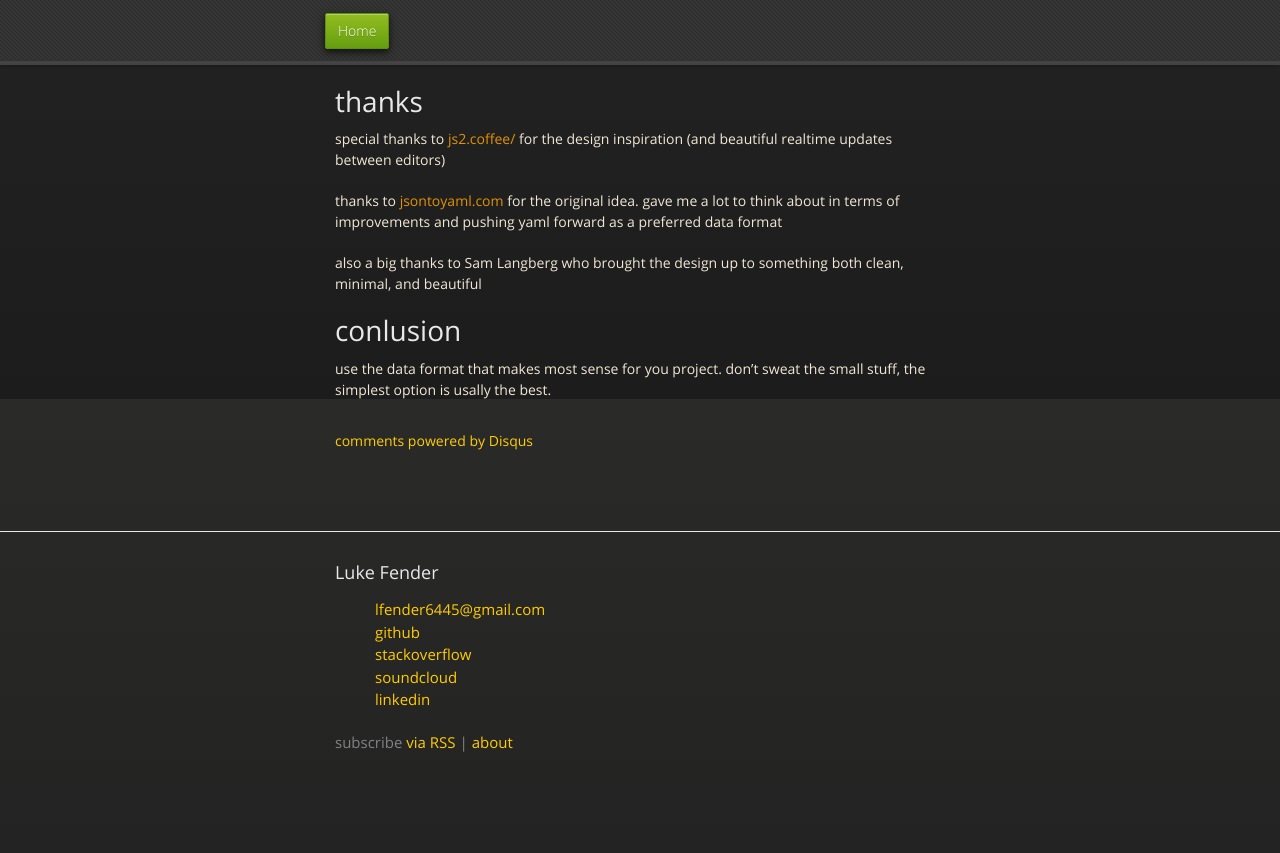
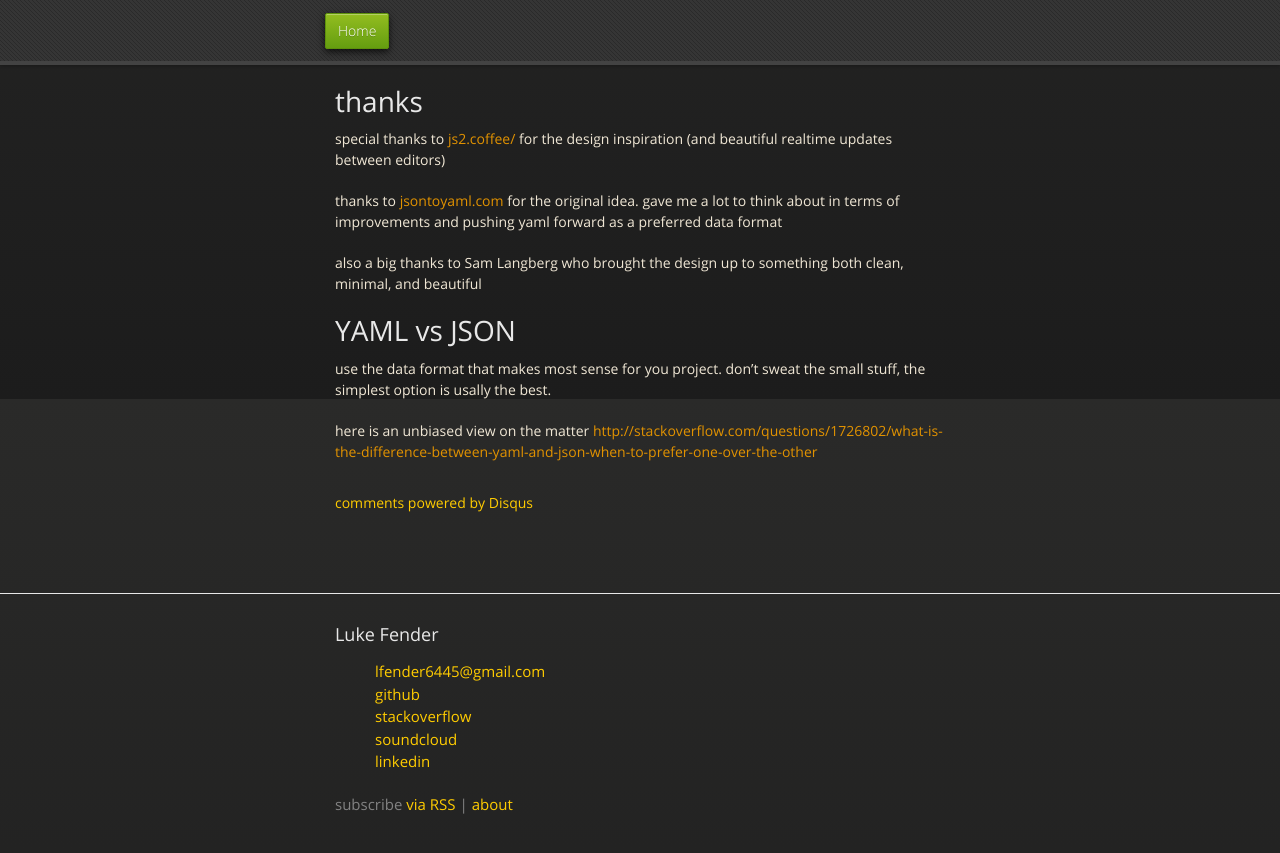
Before and after one commit to lfender6445/lfender6445.github.io, a Jekyll site: the page built from _posts/2015-04-07-json2yaml.com-released.md, in a window 1280 px wide and 900 px high, scrolled down 501 px. Shown: the top 853 px of the window. Built offline with Jekyll 4.4.1, drawn with Linux system fonts in a browser that asks for light colours; nearby versions of some CDN libraries; comment, search, counter and statistics services are not loaded.

Commit message:
update post

```diff
--- a/_posts/2015-04-07-json2yaml.com-released.md
+++ b/_posts/2015-04-07-json2yaml.com-released.md
@@ -23,6 +23,8 @@ thanks to [jsontoyaml.com](http://jsontoyaml.com) for the original idea. gave me
 
 also a big thanks to Sam Langberg who brought the design up to something both clean, minimal, and beautiful
 
-# conlusion
+# YAML vs JSON
 
 use the data format that makes most sense for you project. don't sweat the small stuff, the simplest option is usally the best.
+
+here is an unbiased view on the matter [http://stackoverflow.com/questions/1726802/what-is-the-difference-between-yaml-and-json-when-to-prefer-one-over-the-other](http://stackoverflow.com/questions/1726802/what-is-the-difference-between-yaml-and-json-when-to-prefer-one-over-the-other)
```
